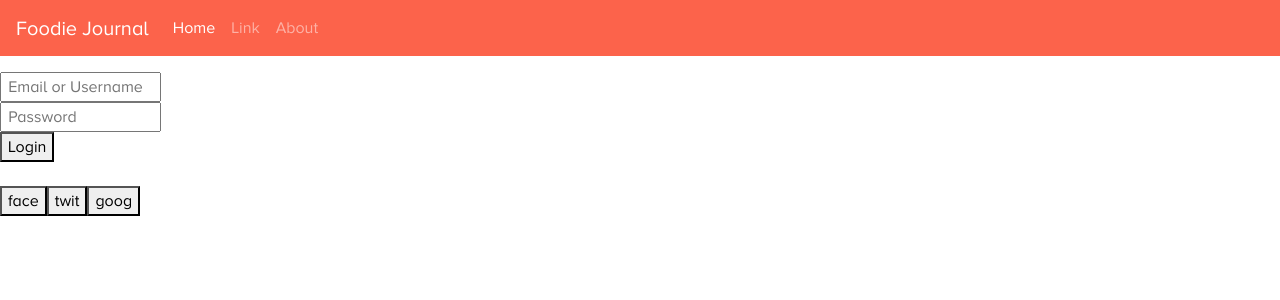
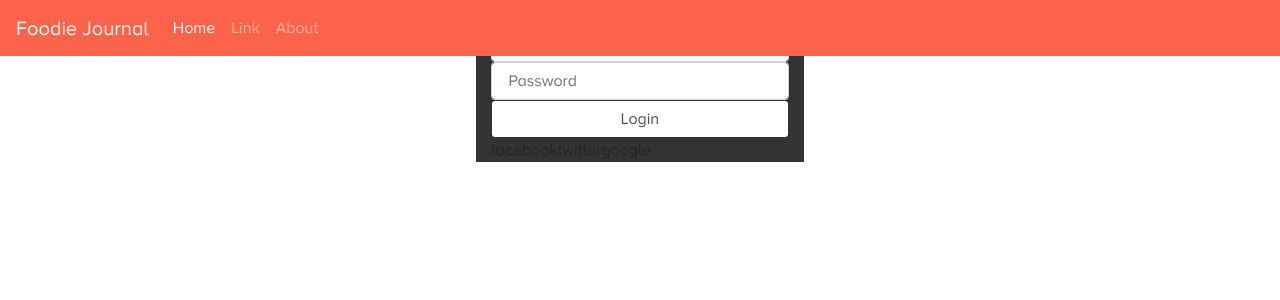
Before and after one commit to hardvolk/foodie-journal, an Angular app: page / in a window 1280 px wide. Shown: the top 300 px of the page. Built offline with nearby package versions, Linux system fonts and the light colour scheme.

Commit message:
diseño de (modal)

```diff
--- a/src/app/home-main-menu/home-main-menu.component.html
+++ b/src/app/home-main-menu/home-main-menu.component.html
@@ -21,4 +21,4 @@
     </div>
   </nav>
 
-  <app-login></app-login>
+<app-login></app-login>
--- a/src/app/login/login.component.css
+++ b/src/app/login/login.component.css
@@ -1,4 +1,30 @@
+ body {
+     padding-top: 70px;
+ }
+
  .button-login {
-     max-width: 33%;
-     height: auto;
+    width: 30%;
+    height: auto;
     }
+
+ .login-container {
+    /* position: absolute; */
+    background: #333;
+
+    /* max-height: 100%;
+    max-width: 100%;
+    z-index: 1031;
+    right: 0;
+    padding: 3%;
+    margin-top: 14%; */
+    }
+
+ /* input {
+    margin-right: 5%;
+    } */
+
+    @media screen and (max-width: 560px){
+        .login-container{
+            margin: 0 auto;
+        }
+    }
--- a/src/app/login/login.component.html
+++ b/src/app/login/login.component.html
@@ -1,15 +1,12 @@
-<div>
-<br>
-<br>
-<br>
-<input class='input' placeholder=' Email or Username ' type='text' [(ngModel)]='username'>
-<br>
-<input class='input' placeholder=' Password ' type='text' [(ngModel)]='password'>
-<br>
-<button (click)='verifyPassword(username, password)'> Login </button>
-<br>
-<br>
-<button class='button-login'>face</button>
-<button class='button-login'>twit</button>
-<button class='button-login'>goog</button>
+<div class="row">
+    <div class="login-container container col-xs-11 col-md-3" content="width=device-width, initial-scale=1">
+        <br>
+        <input class='form-control' placeholder=' Email or Username ' type='text' [(ngModel)]='username'>
+        <input class='form-control' placeholder=' Password ' type='text' [(ngModel)]='password'>
+        <button class='btn form-control' (click)='verifyPassword(username, password)'> Login </button>
+        <br>
+        <a class='button-login'>facebook</a>
+        <a class='button-login'>twitter</a>
+        <a class='button-login'>google</a>
+    </div>
 </div>
```
